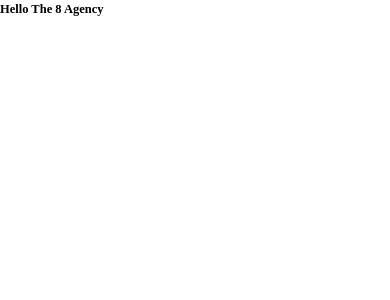
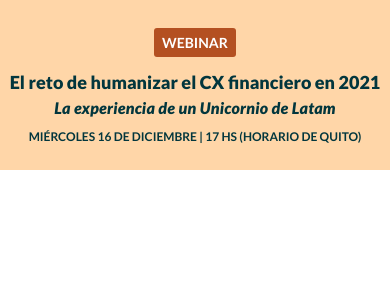
Before and after one commit to bvonpotobsky/the8agency-client, a React app: page / in a window 390 px wide. Shown: the top 300 px of the page. Built offline with nearby package versions, Linux system fonts and the light colour scheme.

Commit message:
Header component added
It has its styles. Just mobile atm. Also some arch for pages, templates and components was added to it

```diff
--- a/src/App.js
+++ b/src/App.js
@@ -1,10 +1,12 @@
 import React from "react";
+
+import Home from "@pages/Home";
 
 const App = () => {
   return (
-    <>
-      <h1>Hello The 8 Agency</h1>
-    </>
+    <React.StrictMode>
+      <Home />
+    </React.StrictMode>
   );
 };
 
--- /dev/null
+++ b/src/assets/styles/components/Header.scss
@@ -0,0 +1,51 @@
+@import "@styles/utils/_variables.scss";
+
+.Header {
+  display: flex;
+  flex-direction: column;
+  justify-content: center;
+  align-items: center;
+  padding: 2.4rem 0;
+  font-family: $font-main;
+  color: $color-green-dark;
+  background-image: url("@images/bg-banner.svg");
+  background-repeat: no-repeat;
+  background-size: cover;
+  background-position: center;
+
+  a {
+    display: block;
+    padding: 0.4rem 0.8rem;
+    margin: 0.4rem 0;
+    font-size: 1.4rem;
+    font-weight: 700;
+    text-transform: uppercase;
+    text-decoration: none;
+    color: $color-white;
+    background-color: $color-orange-dark;
+    border-radius: 3px;
+  }
+
+  .title {
+    margin-top: 0.8rem;
+    font-size: 1.8rem;
+    text-align: center;
+    font-weight: 800;
+  }
+
+  .subtitle {
+    font-size: 1.6rem;
+    text-align: center;
+    font-weight: 800;
+    font-style: italic;
+    letter-spacing: 0.2px;
+  }
+
+  p {
+    margin-top: 0.8rem;
+    font-size: 1.2rem;
+    font-weight: 600;
+    text-align: center;
+    text-transform: uppercase;
+  }
+}
--- /dev/null
+++ b/src/components/Header.jsx
@@ -0,0 +1,18 @@
+import React from "react";
+
+import "@styles/components/Header.scss";
+
+const Header = () => {
+  return (
+    <header className="Header">
+      <a href="#">Webinar</a>
+
+      <h1 className="title">El reto de humanizar el CX financiero en 2021</h1>
+      <h3 className="subtitle">La experiencia de un Unicornio de Latam</h3>
+
+      <p>Miércoles 16 de Diciembre | 17 hs (Horario de Quito)</p>
+    </header>
+  );
+};
+
+export default Header;
--- /dev/null
+++ b/src/pages/Home.js
@@ -0,0 +1,13 @@
+import React from "react";
+
+import Header from "@components/Header";
+
+const Home = () => {
+  return (
+    <>
+      <Header />
+    </>
+  );
+};
+
+export default Home;
```
Also changed, not shown: src/router/AppRouter.js (added, +9 -0 lines).
